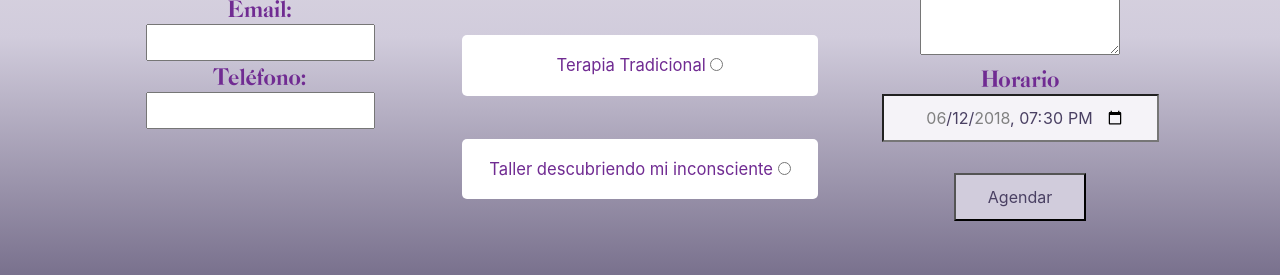
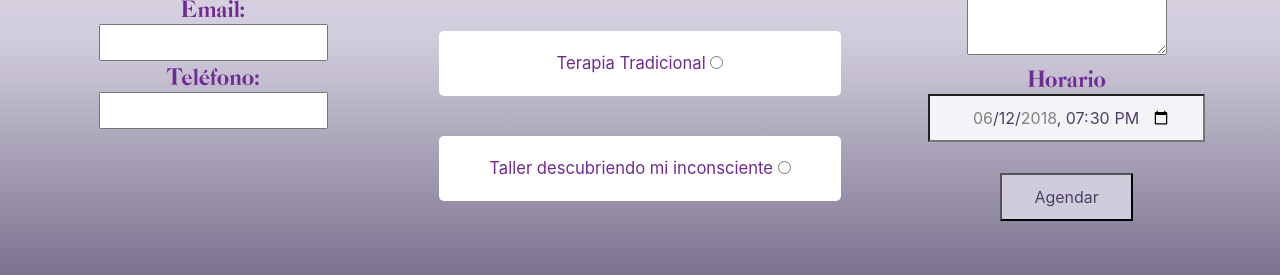
Before and after one commit to KatyaEspinosa03/Proyecto, a website: page pages/citas.html in a window 1280 px wide. Shown: the part 696-971 px from the top of the page. Drawn offline with nearby package versions, Linux system fonts and the light colour scheme; a web font is replaced by a local one.

Commit message:
se hicieron modificaciones al sass en la seccion de citas

```diff
--- a/pages/citas.html
+++ b/pages/citas.html
@@ -51,7 +51,7 @@
 </figure>
 
 <main class="pagina-citas">
-    <section class="container">
+    <section class="container-fluid">
         <div class="row">
             <section class="col-md-12">
                 <div id="titulo-citas">
--- a/scss/main.scss
+++ b/scss/main.scss
@@ -320,9 +320,6 @@ footer {
     }
 
     .formulario {
-        display: grid;
-        grid-column-start: 3;
-        grid-row-end: 4;
         text-align: center;
         font-family:"Career";
         font-size: 130%;
@@ -341,7 +338,6 @@ footer {
             background-color: white;
             border-radius: 5px;
             align-self: center;
-            padding: 5%;
         }
 
         span.tradicional {
```
Also changed, not shown: css/main.css, 1 other file.
